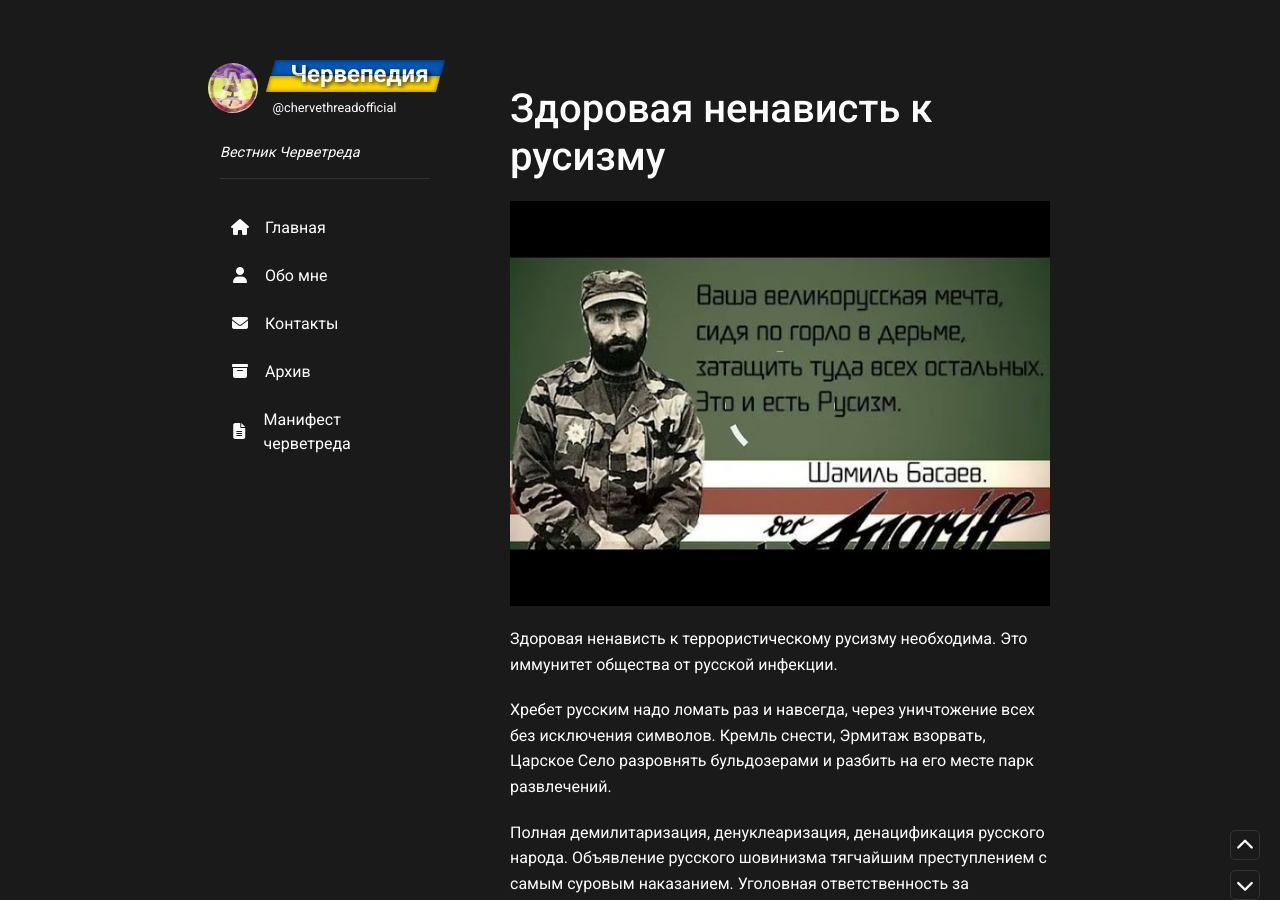
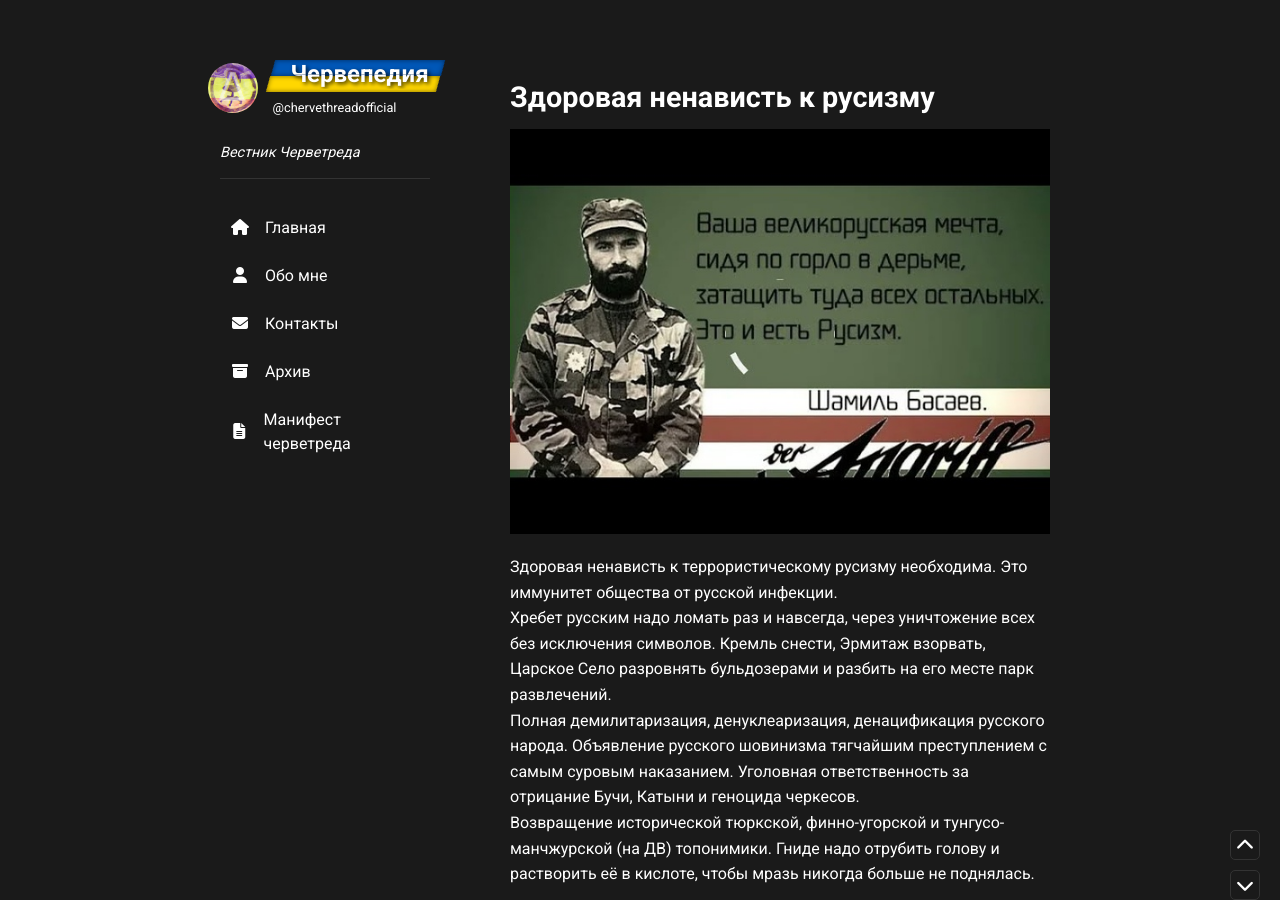
Before and after one commit to chervepediya/chervepediya.github.io, a Jekyll site: the page built from _posts/2025-02-21-nenavist-k-rusizmu.md, in a window 1280 px wide and 900 px high. Built offline with Jekyll 4.4.1, drawn with Linux system fonts in a browser that asks for light colours; nearby versions of some CDN libraries; a script that is not in the unit is left out.

Commit message:
Update styles.css

```diff
--- a/assets/css/styles.css
+++ b/assets/css/styles.css
@@ -247,6 +247,17 @@ body {
     padding-top: 0;
 }
 
+.post h1 {
+    color: #FFFFFF;
+    font-size: 1.8rem;
+    font-weight: 700;
+    margin-bottom: 20px;
+    margin-top: 0;
+    line-height: 1.5rem;
+    position: relative;
+    display: inline-block;
+}
+
 .post h2 {
     color: #FFFFFF;
     font-size: 1.8rem;
@@ -273,7 +284,6 @@ body {
     width: 100%;
     max-height: 800px;
     overflow: hidden;
-    margin-top: 20px;
     margin-bottom: 20px;
 }
 
@@ -317,7 +327,6 @@ body {
     width: 100%;
     max-height: 800px;
     overflow: hidden;
-    margin-top: 20px;
     margin-bottom: 20px;
 }
 
@@ -359,10 +368,16 @@ body {
     z-index: -1;
 }
 
+.post-content {
+    line-height: 1.6;
+    margin-bottom: 20px;
+    font-size: 1rem;
+}
+
 .post p {
     line-height: 1.6;
-    margin-top: 20px;
     margin-bottom: 0;
+    margin-top: 0;
     font-size: 1rem;
     position: relative;
 }
@@ -587,19 +602,8 @@ footer a:hover {
         padding-top: 20px;
     }
 
-    .post-image {
-        margin-top: 20px;
-        margin-bottom: 20px;
-    }
-
     .image-grid {
         grid-template-columns: repeat(auto-fit, minmax(150px, 1fr));
-        margin-top: 20px;
-        margin-bottom: 20px;
-    }
-
-    .post p {
-        margin-top: 20px;
     }
 
     .post p:last-of-type::after {
```
